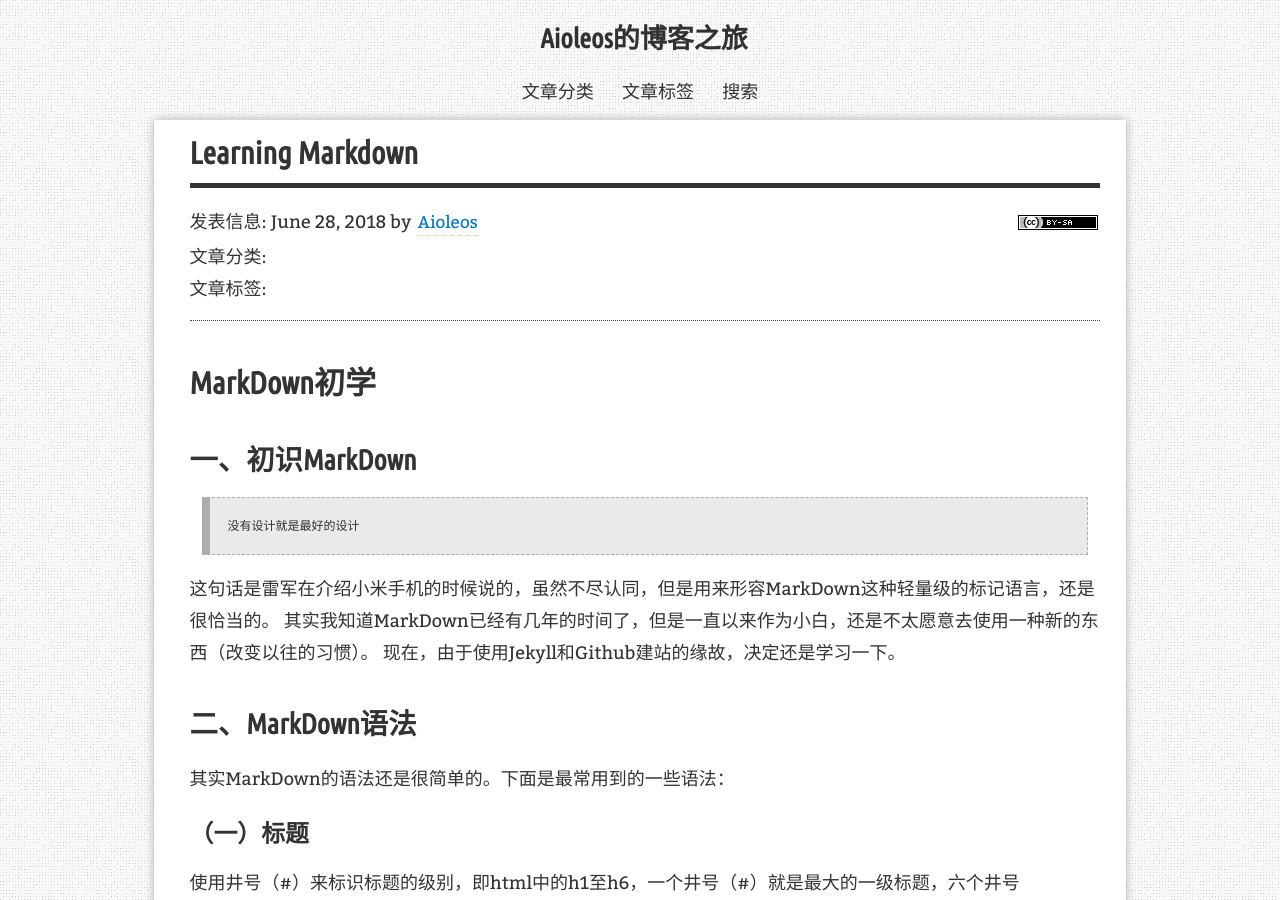
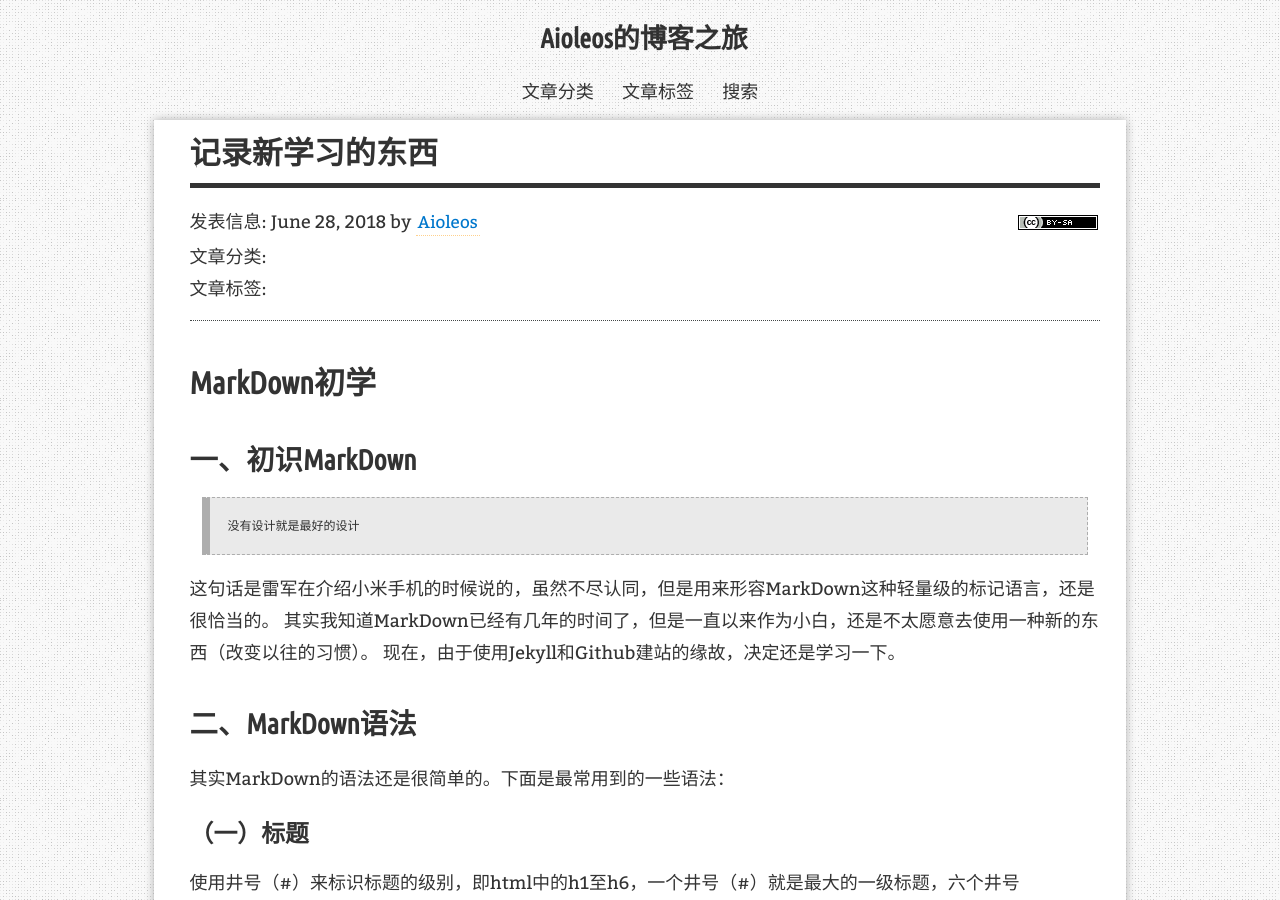
Before and after one commit to Aioleos/Aioleos.github.io, a Jekyll site: the page built from _posts/2018-6-28-learning-MarkDown.markdown, in a window 1280 px wide and 900 px high. Built offline with Jekyll 4.4.1, drawn with Linux system fonts in a browser that asks for light colours; our own code applies the rules of GitHub Pages for plain Markdown files; comment, search, counter and statistics services are not loaded.

Commit message:
Update 2018-6-28-learning-MarkDown.markdown

```diff
--- a/_posts/2018-6-28-learning-MarkDown.markdown
+++ b/_posts/2018-6-28-learning-MarkDown.markdown
@@ -1,3 +1,8 @@
+---
+layout: post
+title:  "记录新学习的东西"
+---
+
 # MarkDown初学
 ## 一、初识MarkDown
 >没有设计就是最好的设计
```
